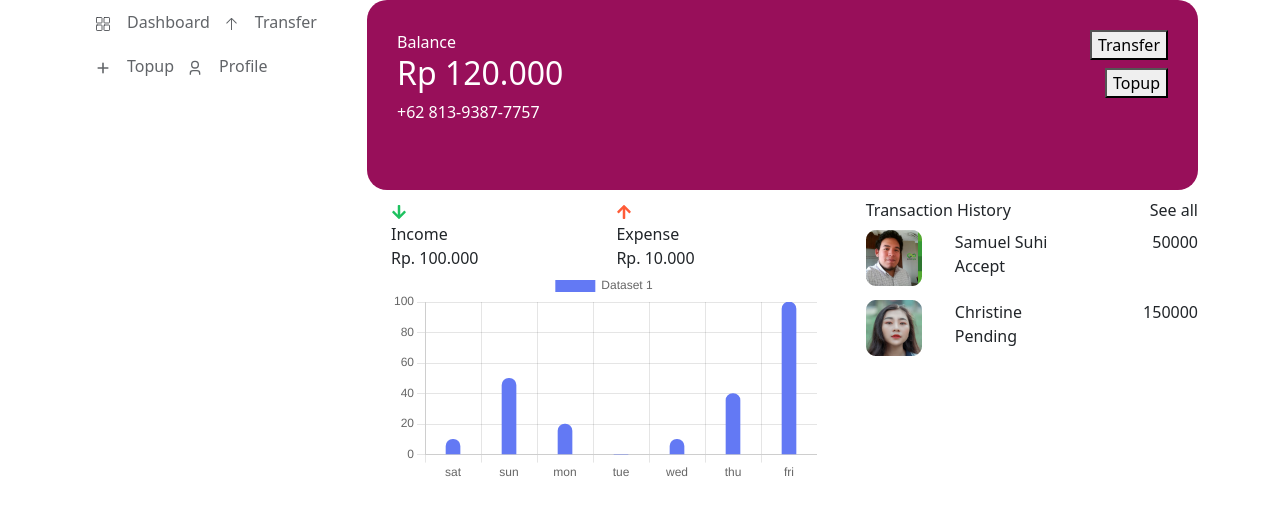
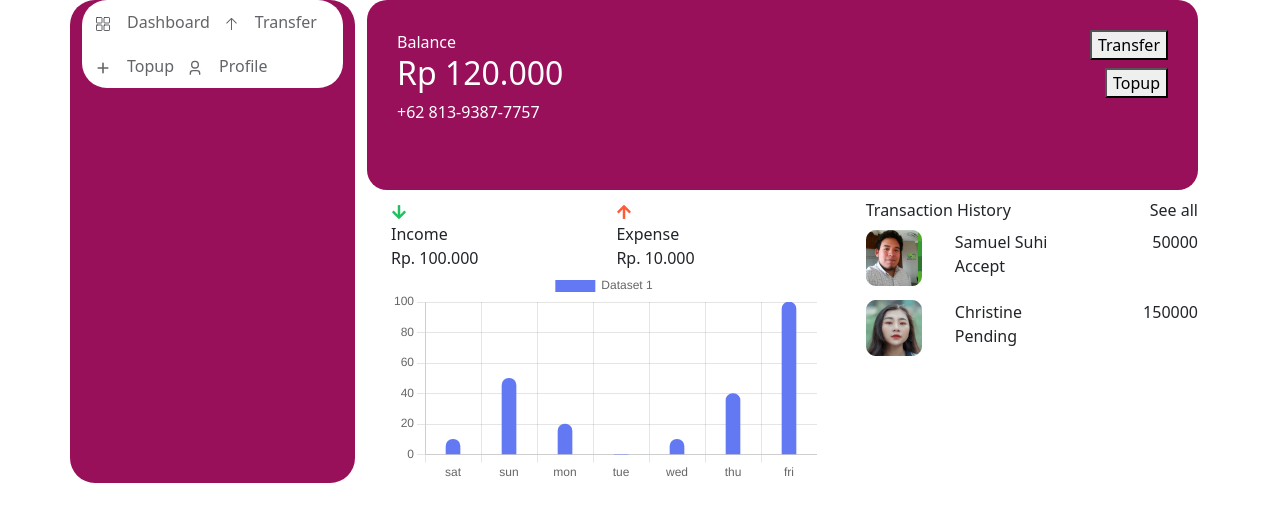
Before and after one commit to aviantofan/Excash-frontend, a Next.js app: page /home in a window 1280 px wide. Shown: the top 522 px of the page. Built offline with nearby package versions, Linux system fonts and the light colour scheme.

Commit message:
feat: update layout

```diff
--- a/pages/home.js
+++ b/pages/home.js
@@ -11,7 +11,7 @@ const home = () => {
   return (
     <div className='container'>
       <div className='row'>
-        <div className='col-3'>
+        <div className='col-3 sideBar bg-color1'>
           <SideBar />
         </div>
         <div className='col'>
--- a/styles/home.scss
+++ b/styles/home.scss
@@ -7,6 +7,9 @@ $theme-colors: (
 
 @import "bootstrap/scss/bootstrap.scss";
 
+.sideBar{
+  border-radius: 25px;
+}
 .banner{
   height: 190px;
   border-radius: 20px;
```
